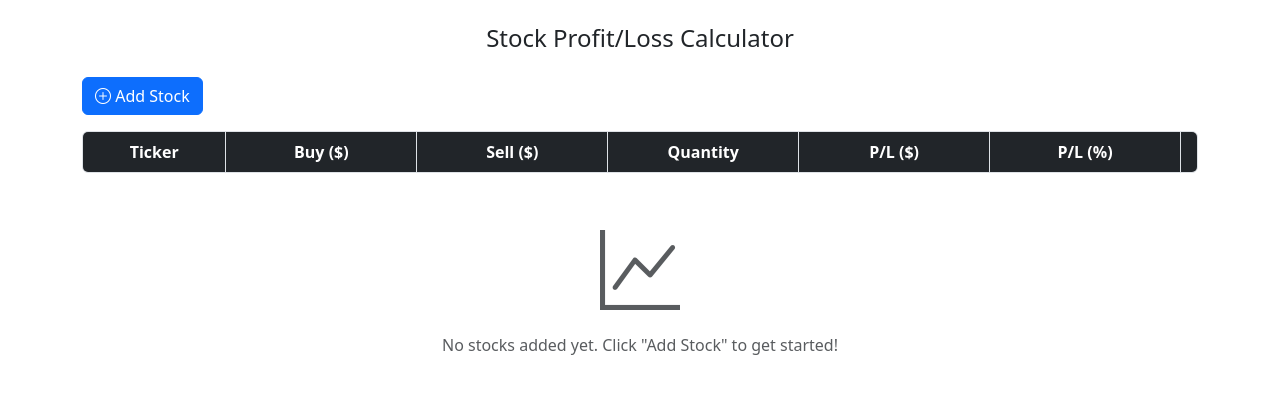
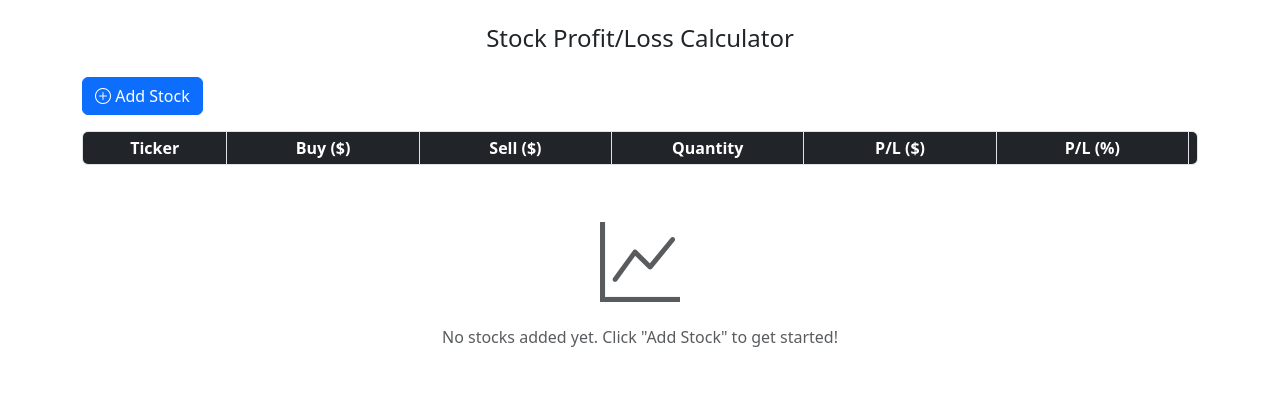
Before and after one commit to jimmywanhk/simple-stock-calculator, a Vue app: page / in a window 1280 px wide. Shown: the top 394 px of the page. Built offline with nearby package versions, Linux system fonts and the light colour scheme.

Commit message:
css style

```diff
--- a/src/App.vue
+++ b/src/App.vue
@@ -120,7 +120,7 @@ export default {
 
 :deep(.grid-cell) {
   background-color: white;
-  padding: 0.5rem;
+  padding: 0.25rem;
   display: flex;
   align-items: center;
 }
@@ -144,10 +144,6 @@ export default {
 :deep(.form-control:focus) {
   border-color: #0d6efd;
   box-shadow: 0 0 0 0.25rem rgba(13, 110, 253, 0.25);
-}
-
-:deep(input[type="number"]) {
-  text-align: right;
 }
 
 html {
@@ -182,7 +178,7 @@ html {
 
   :deep(.grid-cell) {
     display: flex;
-    padding: 0.75rem;
+    padding: 0.25rem;
     border-bottom: 1px solid #f1f3f4;
     background-color: inherit;
     align-items: center;
```
